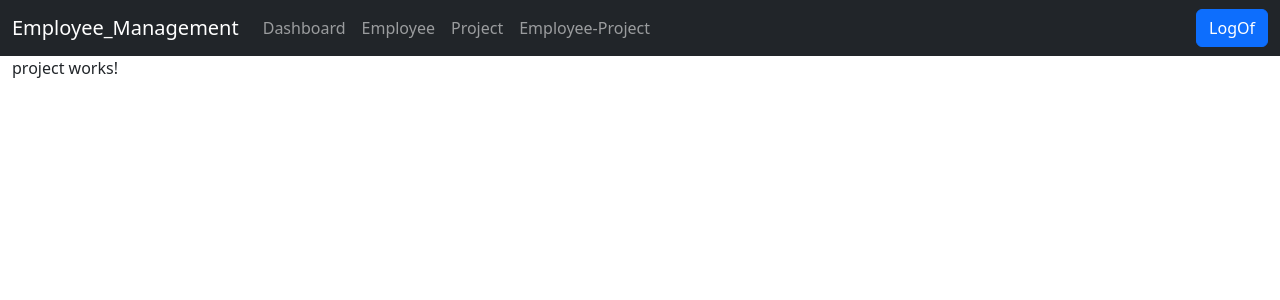
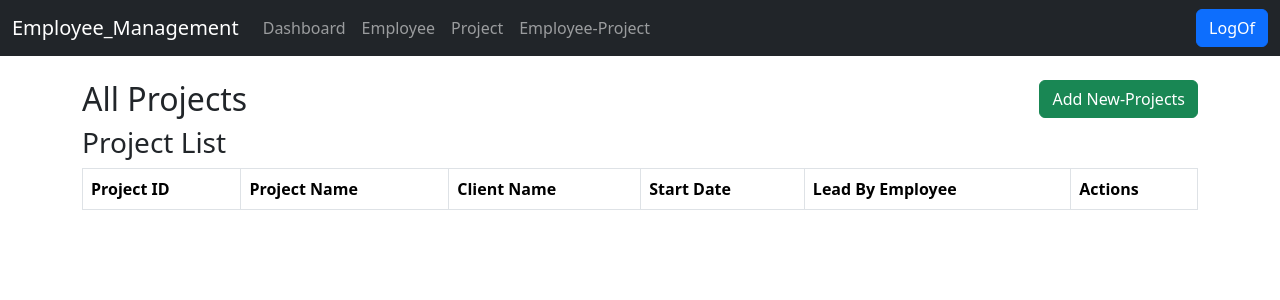
Before and after one commit to Avenkatesh1/Employee_Management-Application, an Angular app: page /Project in a window 1280 px wide. Shown: the top 300 px of the page. Built offline with nearby package versions, Linux system fonts and the light colour scheme.

Commit message:
Developing the Project Form Over Here

```diff
--- a/src/app/Pages/project/project.component.html
+++ b/src/app/Pages/project/project.component.html
@@ -1 +1,82 @@
-<p>project works!</p>
+<div class="container my-4">
+
+    <div class="tab-pane fade show active" id="projects" role="tabpanel">
+
+        <div class="row">
+            <div class="col-6">
+                <h2>All Projects</h2>
+            </div>
+            <div class="col-6 text-end">
+                <button class="btn btn-success" (click)="isProjectFormVisible.set(true)">Add New-Projects</button>
+            </div>
+        </div>
+
+        <!-- Project Form -->
+         @if (isProjectFormVisible()) {
+            <form class="mb-4">
+                <div class="row">
+                    <div class="col-md-6">
+                        <label for="projectName" class="form-label">Project Name</label>
+                        <input type="text" class="form-control" id="projectName" placeholder="Enter project name">
+                    </div>
+                    <div class="col-md-6">
+                        <label for="clientName" class="form-label">Client Name</label>
+                        <input type="text" class="form-control" id="clientName" placeholder="Enter client name">
+                    </div>
+                </div>
+                <div class="row">
+                    <div class="col-md-6">
+                        <label for="startDate" class="form-label">Start Date</label>
+                        <input type="date" class="form-control" id="startDate">
+                    </div>
+                    <div class="col-md-6">
+                        <label for="gender" class="form-label">Lead By Employee ID</label>
+                        <select id="gender" class="form-select" name="contactNo">
+                            <option selected>Select-Employees</option>
+                            <option value="Male">Male</option>
+                            <option value="Female">Female</option>
+                            <option value="Other">Other</option>
+                        </select>
+                    </div>
+                </div>
+                <div class="row">
+                    <div class="col-md-4">
+                        <label for="contactPerson" class="form-label">Contact Person</label>
+                        <input type="text" class="form-control" id="contactPerson" placeholder="Enter contact person name">
+                    </div>
+                    <div class="col-md-4">
+                        <label for="contactNoProject" class="form-label">Contact No</label>
+                        <input type="text" class="form-control" id="contactNoProject" placeholder="Enter contact number">
+                    </div>
+                    <div class="col-md-4">
+                        <label for="contactNoProject" class="form-label">EmailId</label>
+                        <input type="text" class="form-control" id="EmailId" placeholder="Enter Your Email">
+                    </div>
+                </div>
+                <button type="button" class="btn btn-primary mt-3">Save Projects</button>
+                <button type="button" class="btn btn-warning mt-3 mx-2" (click)="isProjectFormVisible.set(false)">Close</button>
+            </form>
+         }
+
+
+        <!-- Project Table -->
+        <h3>Project List</h3>
+        <table class="table table-bordered">
+            <thead>
+                <tr>
+                    <th>Project ID</th>
+                    <th>Project Name</th>
+                    <th>Client Name</th>
+                    <th>Start Date</th>
+                    <th>Lead By Employee</th>
+                    <th>Actions</th>
+                </tr>
+            </thead>
+            <tbody>
+                <!-- Data rows go here -->
+            </tbody>
+        </table>
+    </div>
+
+    <!-- Project Employees Tab -->
+ </div>
--- a/src/app/Pages/project/project.component.ts
+++ b/src/app/Pages/project/project.component.ts
@@ -1,4 +1,4 @@
-import { Component } from '@angular/core';
+import { Component, signal } from '@angular/core';
 
 @Component({
   selector: 'app-project',
@@ -9,4 +9,5 @@ import { Component } from '@angular/core';
 })
 export class ProjectComponent {
 
+  isProjectFormVisible = signal<boolean>(false);
 }
```
